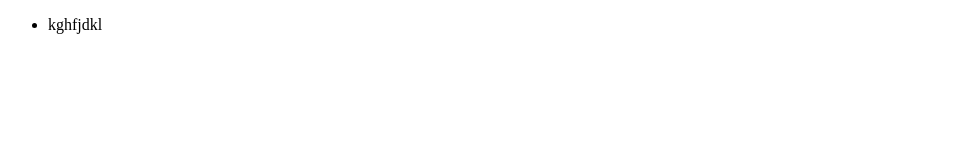
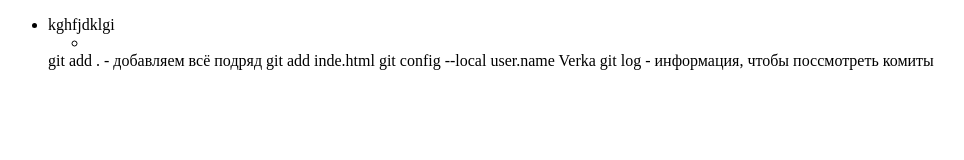
Before and after one commit to VerkaLev/GIT, a plain HTML site: page index.html in a window 1280 px wide. Shown: the whole page, without its empty margins (0-964 px from the left). Drawn offline with Linux system fonts and the light colour scheme.

Commit message:
aded basic html template

```diff
--- a/index.html
+++ b/index.html
@@ -9,7 +9,17 @@
 <body>
     <nav>
         <ul>
-            <li>kghfjdkl</li>
+            <li>kghfjdklgi</li>
+<ul>
+    <li>
+
+    </li>
+</ul>
+
+            git add . - добавляем всё подряд
+            git add inde.html
+            git config --local user.name Verka
+            git log - информация, чтобы поссмотреть комиты
         </ul>
     </nav>
 </body>
```
